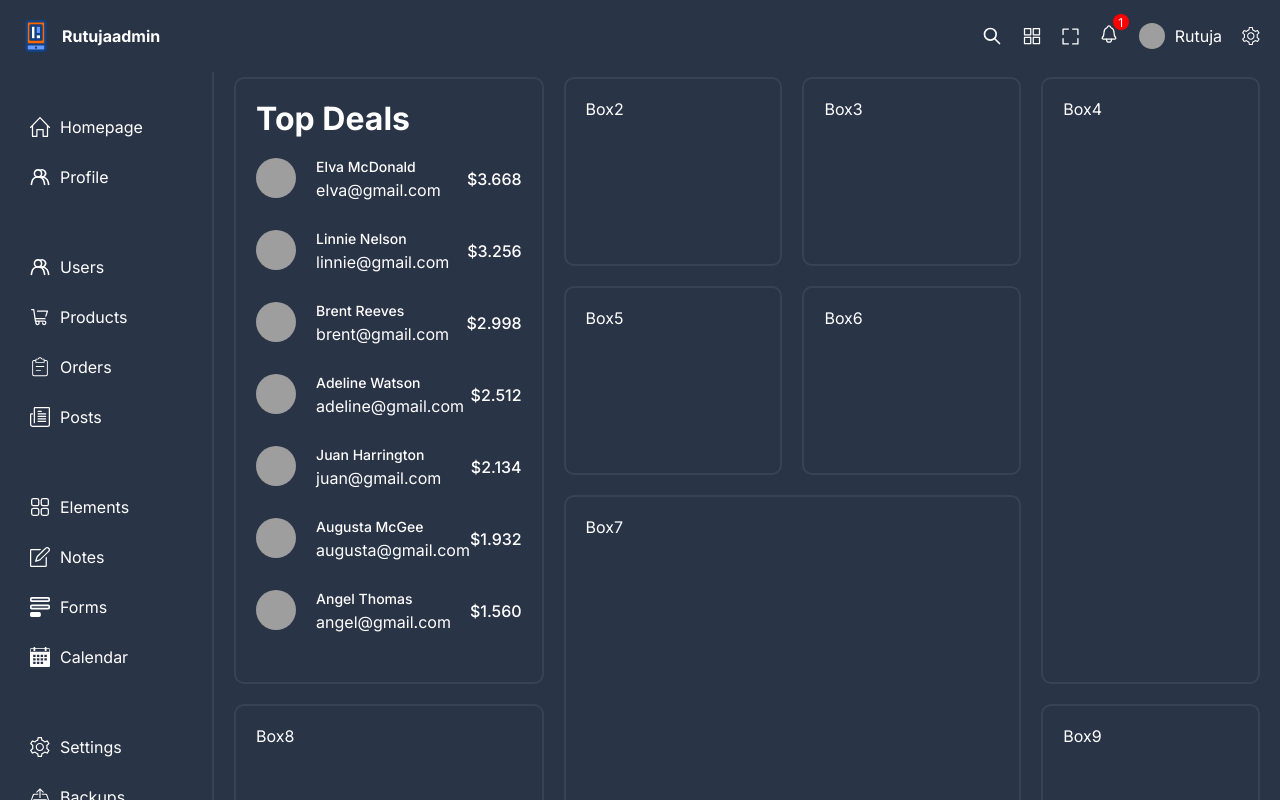
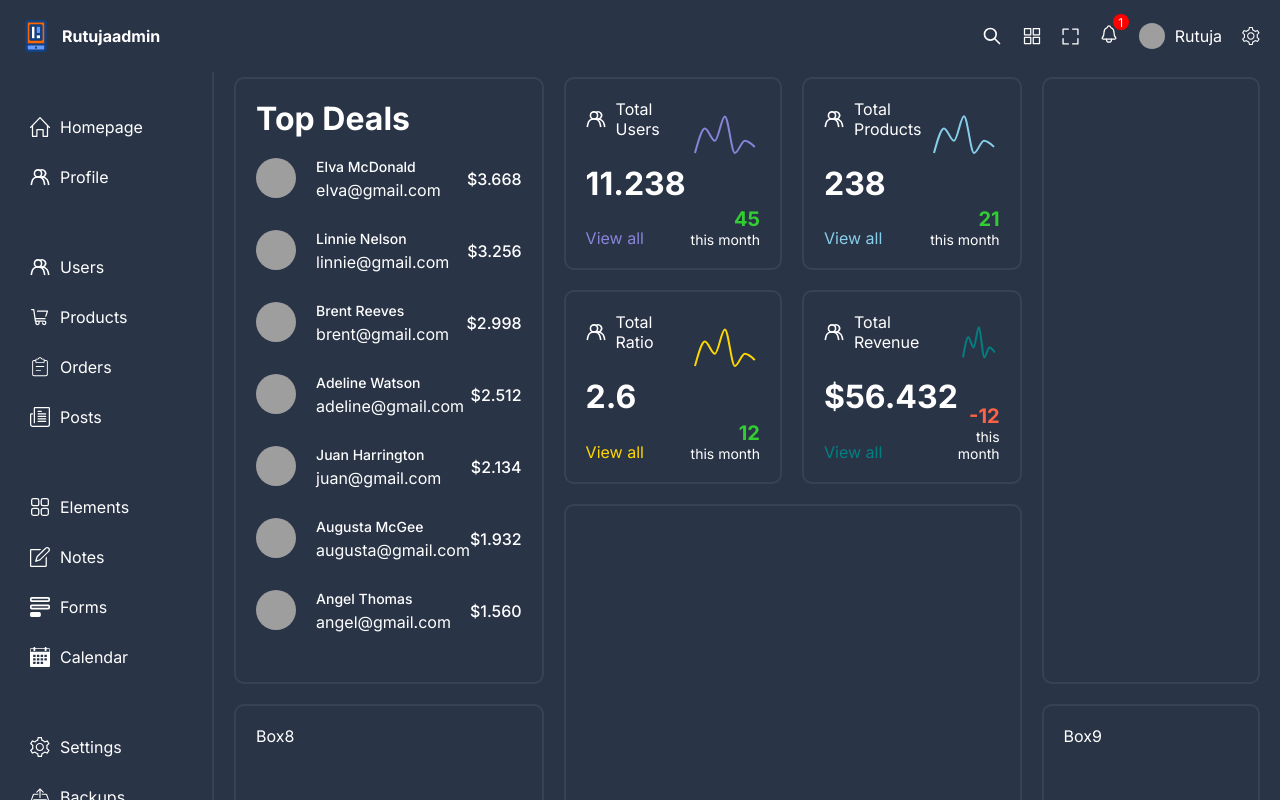
Before and after one commit to Rutuja-coder08/React-Admin-Dashboard, a React (Vite) app: page / in a window 1280 px wide. Shown: the top 800 px of the page. Built offline with nearby package versions, Linux system fonts and the light colour scheme; grey boxes are pictures that could not be loaded.

Commit message:
ChartBox Data And recharts

```diff
--- a/package.json
+++ b/package.json
@@ -13,6 +13,7 @@
     "react": "^18.2.0",
     "react-dom": "^18.2.0",
     "react-router-dom": "^6.14.2",
+    "recharts": "^2.7.3",
     "sass": "^1.64.1"
   },
   "devDependencies": {
--- /dev/null
+++ b/src/components/chartBox/ChartBox.tsx
@@ -0,0 +1,56 @@
+import "./chartBox.scss";
+import { Link } from "react-router-dom";
+import { ResponsiveContainer, LineChart, Line , Tooltip} from "recharts";
+
+type Props = {
+    color: string;
+    icon: string;
+    title: string;
+    dataKey: string;
+    number: number | string;
+    percentage: number ;
+    chartData: object[];
+}
+
+const ChartBox = (props:Props) => {
+  return (
+    <div className="chartBox">
+      <div className="boxInfo">
+        <div className="title">
+        <img src="/user.svg" alt="" />
+        <span>{props.title}</span>
+        </div>
+        <h1>{props.number}</h1>
+        <Link to="/" style={{color:props.color}}>View all</Link>
+      </div>
+      <div className="chartInfo">
+        <div className="chart">
+          <ResponsiveContainer width="100%" height="100%">
+            <LineChart data={props.chartData}>
+            <Tooltip
+                  contentStyle={{ background: "transparent", border: "none" }}
+                  labelStyle={{ display: "none" }}
+                  position={{ x: 10, y: 60 }}
+                />
+              <Line
+                type="monotone"
+                dataKey={props.dataKey}
+                stroke={props.color}
+                strokeWidth={2}
+                dot={false}
+              />
+            </LineChart>
+          </ResponsiveContainer>
+        </div>
+        <div className="texts">
+          <span className="percentage"
+          style={{color : props.percentage < 0 ? "tomato": "limegreen"}}
+          >{props.percentage}</span>
+          <span className="duration">this month</span>
+        </div>
+      </div>
+    </div>
+  );
+};
+
+export default ChartBox;
--- /dev/null
+++ b/src/components/chartBox/chartBox.scss
@@ -0,0 +1,44 @@
+.chartBox {
+  display: flex;
+  height: 100%;
+
+  .boxInfo {
+    flex: 3;
+    display: flex;
+    flex-direction: column;
+    justify-content: space-between;
+
+    .title {
+      display: flex;
+      align-items: center;
+      gap: 10px;
+    }
+  }
+
+  .chartInfo {
+    flex: 2;
+    display: flex;
+    flex-direction: column;
+    justify-content: space-between;
+
+    .chart {
+      width: 100%;
+      height: 100%;
+    }
+
+    .texts {
+      display: flex;
+      flex-direction: column;
+      text-align: right;
+
+      .percentage {
+        font-weight: bold;
+        font-size: 20px;
+      }
+
+      .duration{
+        font-size: 14px;
+      }
+    }
+  }
+}
--- a/src/components/menu/menu.scss
+++ b/src/components/menu/menu.scss
@@ -9,6 +9,7 @@
             font-size: 12px;
             font-weight: 200;
             color: $soft-color;
+            text-transform: uppercase;
         }
 
         .listItem{
--- a/src/pages/home/Home.tsx
+++ b/src/pages/home/Home.tsx
@@ -1,15 +1,17 @@
 import "./home.scss"
 import TopBox from "../../components/topBox/TopBox"
+import ChartBox from "../../components/chartBox/ChartBox"
+import { chartBoxConversion, chartBoxProduct, chartBoxRevenue, chartBoxUser } from "../../data"
 const Home = () =>{
     return(
         <div className="home">
             <div className="box box1"><TopBox/></div>
-            <div className="box box2">Box2</div>
-            <div className="box box3">Box3</div>
-            <div className="box box4">Box4</div>
-            <div className="box box5">Box5</div>
-            <div className="box box6">Box6</div>
-            <div className="box box7">Box7</div>
+            <div className="box box2"><ChartBox {...chartBoxUser}/></div>
+            <div className="box box3"><ChartBox {...chartBoxProduct}/></div>
+            <div className="box box4"></div>
+            <div className="box box5"><ChartBox {...chartBoxConversion}/></div>
+            <div className="box box6"><ChartBox {...chartBoxRevenue}/></div>
+            <div className="box box7"></div>
             <div className="box box8">Box8</div>
             <div className="box box9">Box9</div>
         </div>
```
Also changed, not shown: 1 other file (tests, documents, lock files or other folders).
